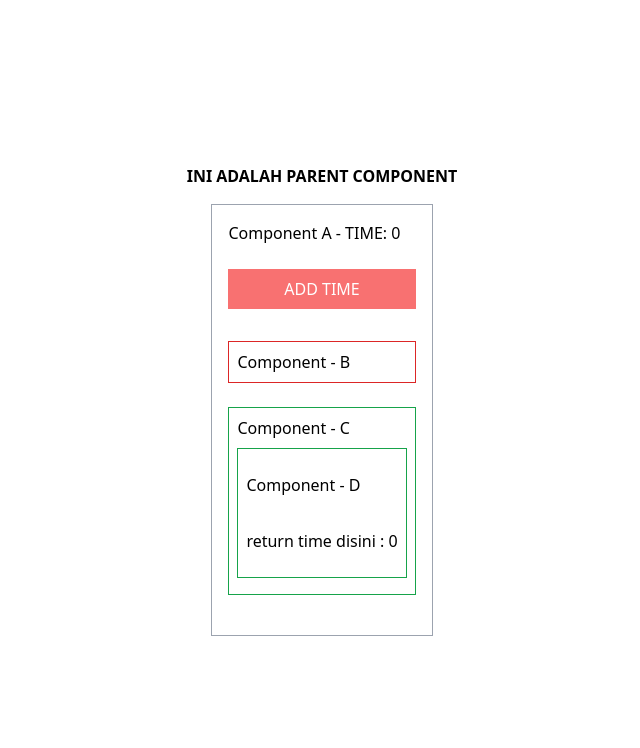
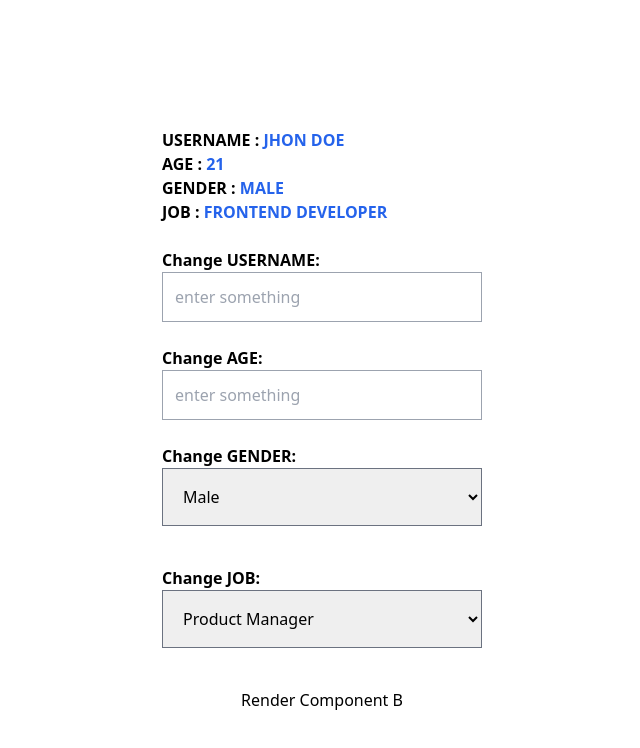
Before and after one commit to DikoMahendraa/react-performance, a React (Create React App) app: page / in a window 1280 px wide. Shown: the top 748 px of the page, without its empty margins (318-958 px from the left). Built offline with nearby package versions, Linux system fonts and the light colour scheme.

Commit message:
feat: learn useReducer & create simple documentations

```diff
--- /dev/null
+++ b/src/hooks/learning-path-3.js
@@ -0,0 +1,157 @@
+import React, { memo, useReducer } from "react";
+import { useCallback } from "react";
+
+/**
+ * @Permasalahan
+  ketika kita menggunakan useState untuk mengelola state sederhana mungkin akan baik-baik saja, namun jika state tersebut
+  sudah sangat kompleks dan perlu memiliki berbagai jenis action maka useReducer adalah salah satu fitur yg tepat.
+  analogi sederhananya, useState adalah sebuah toko yg menjual 1 jenis barang,
+  sedangkan useReducer adalah toko yg menjual banyak jenis barang, sehingga kita bisa banyak memilih dan melakukan jenis action.
+  kode ini merupakan cara sederhana dalam memahami bagaimana useReducer bekerja, sehingga harapannya dari kode berikut
+  bisa di explore untuk kasus yg lebih kompleks lagi.
+*/
+
+/**
+ * @useReducer
+ * @reference https://react.dev/reference/react/useReducer#usage
+ * mirip seperti useState namun digunakan untuk menghandle state yg lebih kompleks, dan memiliki concern pada performance dan maintablity.
+ * @Reducer fungsi yg digunakan untuk memperbarui state berdasarkan action yg diterima
+ * @InitialState nilai awal dari state tersebut
+ */
+
+const initialValues = {
+  username: "Jhon Doe",
+  age: 21,
+  gender: "Male",
+  job: "Frontend Developer",
+};
+
+function reducer(state, action) {
+  switch (action.type) {
+    case "CHANGE_USERNAME":
+      return {
+        ...state,
+        username: action.username,
+      };
+    case "CHANGE_AGE":
+      return {
+        ...state,
+        age: action.age,
+      };
+    case "CHANGE_GENDER":
+      return {
+        ...state,
+        gender: action.gender,
+      };
+    case "CHANGE_JOB":
+      return {
+        ...state,
+        job: action.job,
+      };
+    default:
+      throw Error("Unknown action: " + action.type);
+  }
+}
+
+const InputValue = ({ label, onChange, type, options }) => {
+  return (
+    <div className="flex flex-col w-full max-w-[20rem] mb-6">
+      <label className="font-semibold">Change {label}:</label>
+
+      {type === "select" ? (
+        <select
+          className="p-4 w-[20rem] border border-gray-500 mb-4"
+          name="job"
+          onChange={onChange}
+          defaultValue="frontend"
+        >
+          {options?.map((key) => (
+            <option key={key} value={key}>
+              {key}
+            </option>
+          ))}
+        </select>
+      ) : (
+        <input
+          onChange={onChange}
+          className="p-3 border border-gray-400"
+          placeholder="enter something"
+        />
+      )}
+    </div>
+  );
+};
+
+const ComponentB = memo(() => {
+  console.log("ComponentB");
+  return <div>Render Component B</div>;
+});
+
+function LearningPath3() {
+  /**
+   * @state sebagai initial state
+   * @dispatch sebagai action
+   * @reducer sebagai function untuk mengelola dan memperbarui state berdasarkan type yg ada
+   * @initialValues sebagai default values yg diberikan pada state
+   */
+  const [state, dispatch] = useReducer(reducer, initialValues);
+
+  console.log("renderr");
+
+  const onChange = useCallback(
+    (e, { type, key }) => {
+      const value = e.target.value;
+      // memanggil dispatch untuk mengubah state yg ada kemudian akan di proses oleh reducer
+      dispatch({ type, [key]: value });
+    },
+    [dispatch]
+  );
+
+  return (
+    <div className="w-full h-screen flex flex-col items-center justify-center">
+      <div className="text-left mb-6 mt-10 w-[20rem]">
+        {Object.keys(state).map((item) => (
+          <div key={item} className="flex items-center">
+            <p className="font-semibold uppercase">
+              {item} : <span className="text-blue-600">{state[item]}</span>
+            </p>
+          </div>
+        ))}
+      </div>
+
+      <InputValue
+        label="USERNAME"
+        onChange={(e) =>
+          onChange(e, { type: "CHANGE_USERNAME", key: "username" })
+        }
+      />
+      <InputValue
+        label="AGE"
+        onChange={(e) => onChange(e, { type: "CHANGE_AGE", key: "age" })}
+      />
+      <InputValue
+        label="GENDER"
+        type="select"
+        options={["Male", "Female", "Netral"]}
+        onChange={(e) => onChange(e, { type: "CHANGE_GENDER", key: "gender" })}
+      />
+      <InputValue
+        label="JOB"
+        type="select"
+        onChange={(e) => onChange(e, { type: "CHANGE_JOB", key: "job" })}
+        options={[
+          "Product Manager",
+          "Frontend Engineer",
+          "Mobile Developer",
+          "Backend Developer",
+          "UI/UX Designer",
+        ]}
+      />
+
+      {/* cek apakah component ini apakah ikut rerender jika parentnya re render */}
+      <ComponentB />
+    </div>
+  );
+}
+
+export default LearningPath3;
--- a/src/pages/App.js
+++ b/src/pages/App.js
@@ -1,12 +1,15 @@
 import React from "react";
-import LearningPath2 from "../hooks/learning-path-2";
+
+import LearningPath3 from "../hooks/learning-path-3";
+// import LearningPath2 from "../hooks/learning-path-2";
 // import LearningPath1 from "./hooks/learning-path-1";
 
 export default function App() {
   return (
     <>
       {/* <LearningPath1 /> */}
-      <LearningPath2 />
+      {/* <LearningPath2 /> */}
+      <LearningPath3 />
     </>
   );
 }
```
Also changed, not shown: 1 other file (tests, documents, lock files or other folders).
